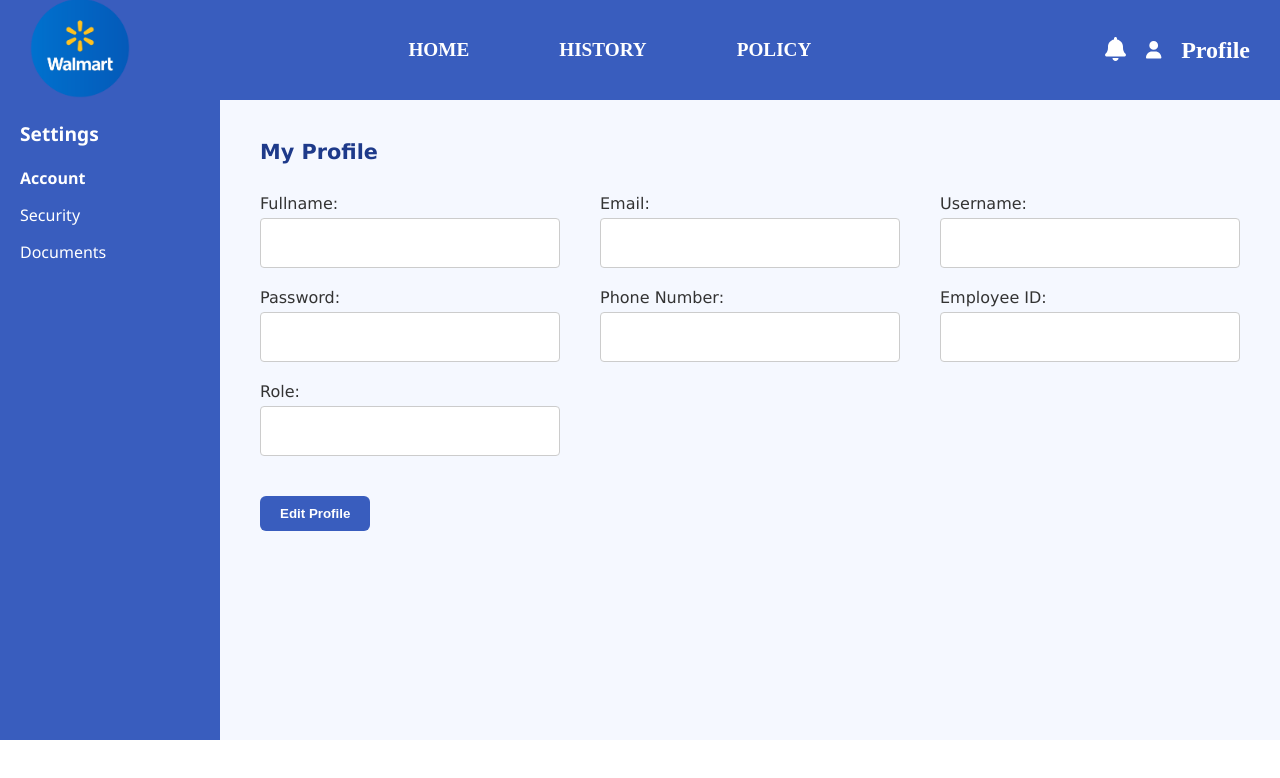
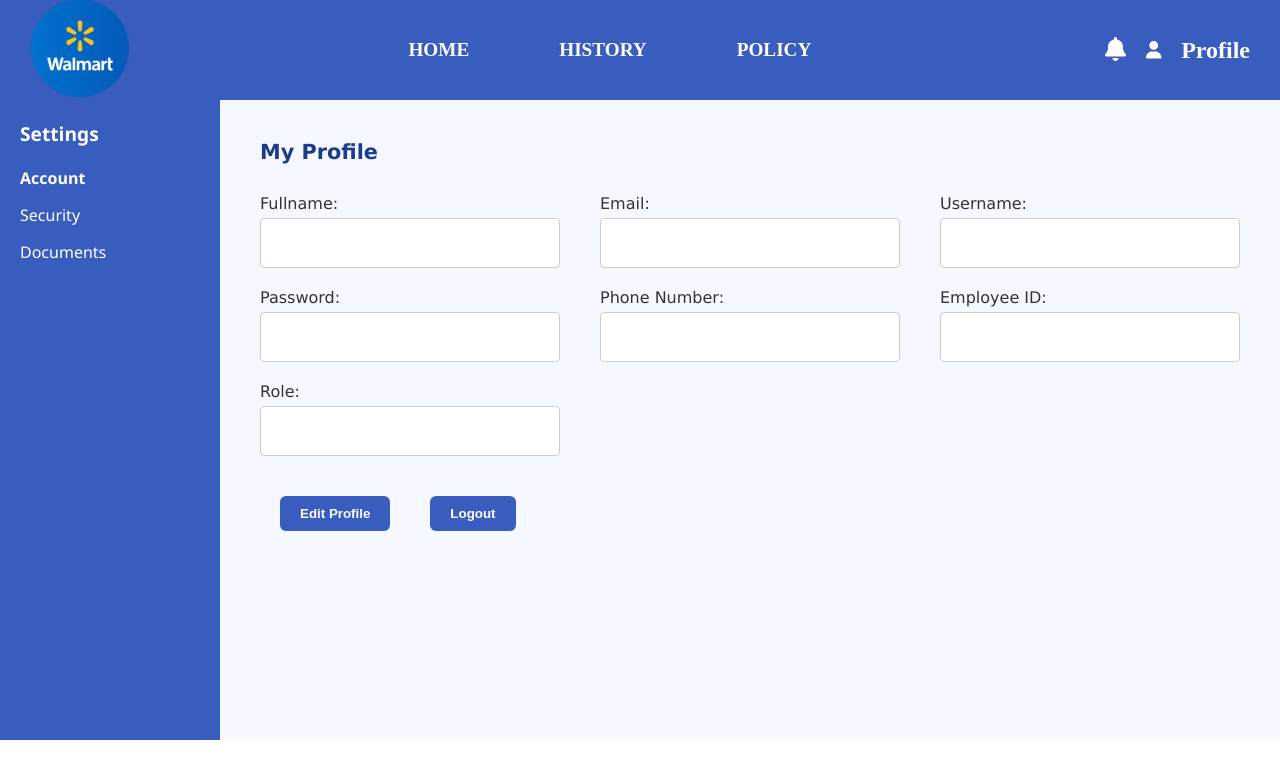
Before and after one commit to harsha4p28/Walmart, a React (Create React App) app in the folder frontend/: page /Profile in a window 1280 px wide. Shown: the top 778 px of the page. Built offline with nearby package versions, Linux system fonts and the light colour scheme; no server answers.

Commit message:
Added logout and improved / route

```diff
--- a/frontend/src/App.js
+++ b/frontend/src/App.js
@@ -45,10 +45,10 @@ function App() {
   return (
     <Router>
       <Routes>
-        <Route path="/" element={<Home />} />
+        <Route path='/' element={userLoggedin ? <Dashboard /> : <Home />} />
         <Route path="/Register" element={<Register />} />
-        <Route path="/Login" element={<Login />} />
-        <Route path="/Dashboard" element={<Dashboard />} />
+        <Route path="/Login" element={<Login setUserLoggedin={setUserLoggedin}/>} />
+        {/* <Route path="/Dashboard" element={<Dashboard />} /> */}
         <Route path="/Simulation" element={<Simulation />} />
         <Route path="/Profile" element={<Profile />} />
       </Routes>
--- a/frontend/src/Login/Login.js
+++ b/frontend/src/Login/Login.js
@@ -4,7 +4,7 @@ import './Login.css';
 import login_logo from "../assets/login_logo.png";
 import { useNavigate } from "react-router-dom";
 
-export default function Login() {
+export default function Login({setUserLoggedin}) {
     const [formData, setFormData] = useState({
         username: "",
         password: "",
@@ -36,9 +36,10 @@ export default function Login() {
             if (res.ok) {
                 setFormData({ username: "", password: "" });
                 setSuccess(true);
-                navigate("/Dashboard");
+                setUserLoggedin(true)
                 setTimeout(() => {
                     setSuccess(false);
+                    navigate("/")
                 }, 500);
             } else {
                 setErrMsg(data.error || "Login failed");
--- a/frontend/src/Profile/Profile.css
+++ b/frontend/src/Profile/Profile.css
@@ -85,4 +85,5 @@
   border-radius: 6px;
   cursor: pointer;
   font-weight: 600;
+  margin: 20px;
 }
--- a/frontend/src/Profile/Profile.js
+++ b/frontend/src/Profile/Profile.js
@@ -1,8 +1,28 @@
 import React from "react";
 import Navbar from "../Navbar/Navbar";
 import "./Profile.css";
+import { useNavigate } from "react-router-dom";
 
 export default function Profile() {
+  const navigate=useNavigate()
+  const handleLogOut = async () => {
+        try {
+            const response = await fetch('http://localhost:5000/api/logout', {
+                method: 'POST',
+                credentials: 'include'
+            });
+            if (response.ok) {
+                navigate('/');
+                window.location.reload();
+            } else {
+                console.error("Failed to log out on the backend");
+            }
+        } catch (error) {
+            console.error("Error logging out:", error);
+        }
+    };
+
+
   return (
     <>
       <Navbar />
@@ -50,6 +70,7 @@ export default function Profile() {
           </div>
 
           <button className="edit-btn">Edit Profile</button>
+          <button className="edit-btn" onClick={handleLogOut}>Logout</button>
         </div>
       </div>
     </>
```
